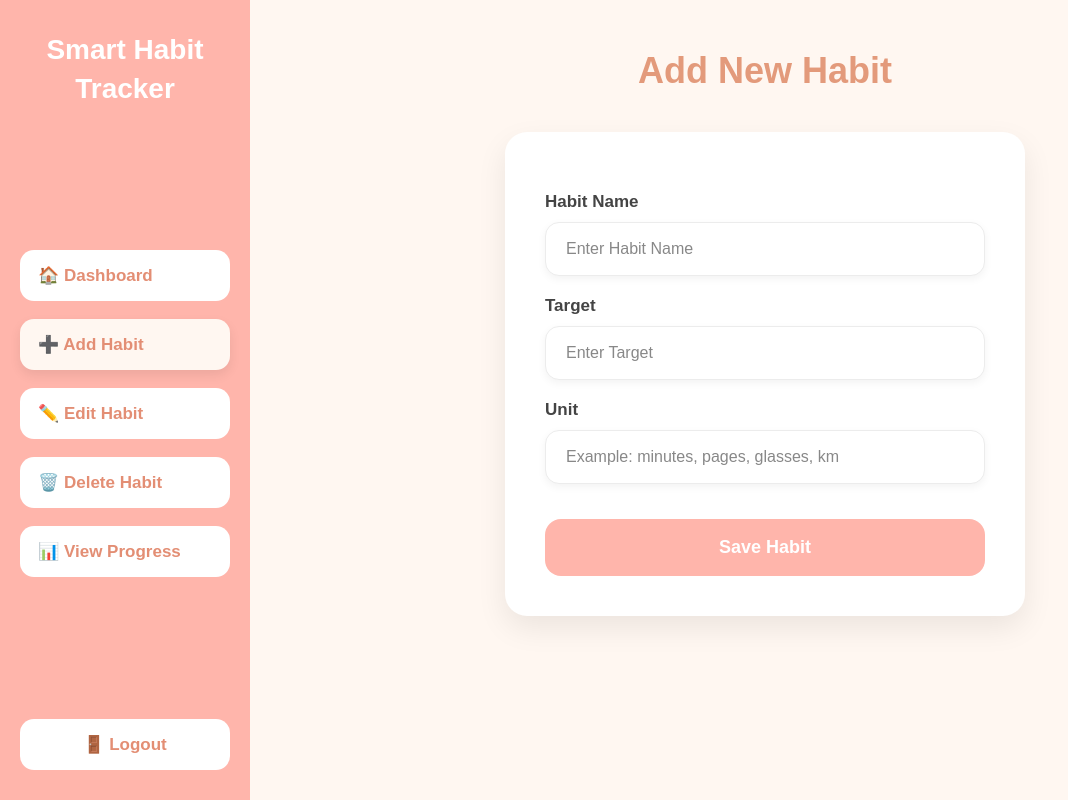
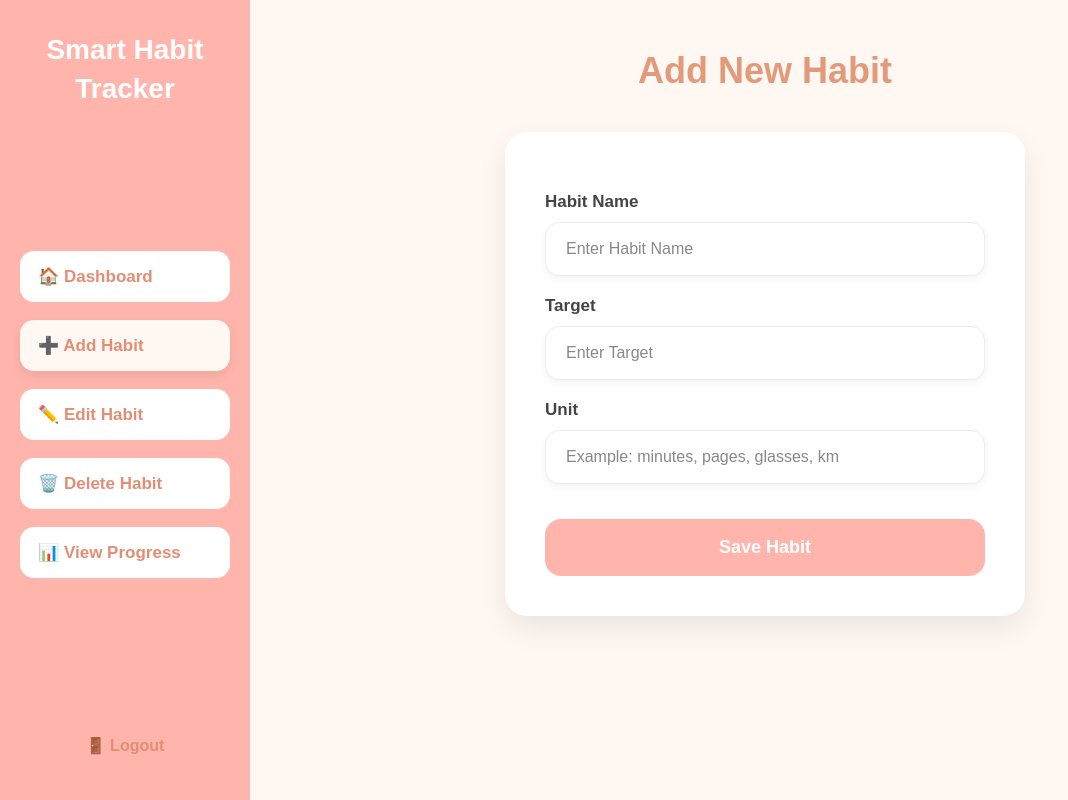
Before and after one commit to pratikshapratap094-creator/SMART_HABIT_TRACKER, a React (Vite) app: page /add-habit in a window 1280 px wide. Shown: the whole page, without its empty margins (0-1068 px from the left). Built offline with nearby package versions, Linux system fonts and the light colour scheme.

Commit message:
Fix user session and habit loading

```diff
--- a/src/components/Sidebar/Sidebar.css
+++ b/src/components/Sidebar/Sidebar.css
@@ -65,3 +65,12 @@
 .logout .menu-item{
     justify-content:center;
 }
+
+.logout-btn{
+    width:100%;
+    border:none;
+    background:none;
+    text-align:left;
+    cursor:pointer;
+    font-size:16px;
+}
--- a/src/components/Sidebar/Sidebar.jsx
+++ b/src/components/Sidebar/Sidebar.jsx
@@ -1,7 +1,23 @@
+import { useContext } from "react";
+import { HabitContext } from "../../context/HabitContext";
 import "./Sidebar.css";
-import { NavLink } from "react-router-dom";
+import { NavLink, useNavigate } from "react-router-dom";
 
 function Sidebar() {
+  const navigate = useNavigate();
+  const { setHabits } = useContext(HabitContext);
+
+  const handleLogout = () => {
+
+  setHabits([]);
+
+  localStorage.removeItem("token");
+  localStorage.removeItem("user");
+  localStorage.removeItem("username");
+
+  navigate("/login");
+};
+
   return (
     <div className="sidebar">
 
@@ -35,9 +51,12 @@ function Sidebar() {
 
       <div className="logout">
 
-        <NavLink to="/login" className="menu-item">
+        <button
+          className="menu-item logout-btn"
+          onClick={handleLogout}
+        >
           🚪 Logout
-        </NavLink>
+        </button>
 
       </div>
 
--- a/src/pages/Dashboard/Dashboard.jsx
+++ b/src/pages/Dashboard/Dashboard.jsx
@@ -34,8 +34,11 @@ if (storedUsername) {
           return;
         }
 
+        setHabits([]);
         // Get all habits
-        const habitsResponse = await  fetch("https://smart-habit-tracker-nbqd.onrender.com/api/auth/login", {
+       const habitsResponse = await fetch(
+  "https://smart-habit-tracker-nbqd.onrender.com/api/habits",
+  {
     method: "GET",
     headers: {
       Authorization: `Bearer ${token}`,
--- a/src/pages/Login/Login.jsx
+++ b/src/pages/Login/Login.jsx
@@ -45,10 +45,13 @@ function Login() {
       }
 
       // Save login information
-      localStorage.setItem("token", data.token);
+     localStorage.clear();
+
+localStorage.clear();
+
+localStorage.setItem("token", data.token);
 localStorage.setItem("user", JSON.stringify(data.user));
 localStorage.setItem("username", data.user.name);
-
       alert("Login Successful!");
 
       navigate("/dashboard");
```
Lines whose indentation alone changed are shown as unchanged.
